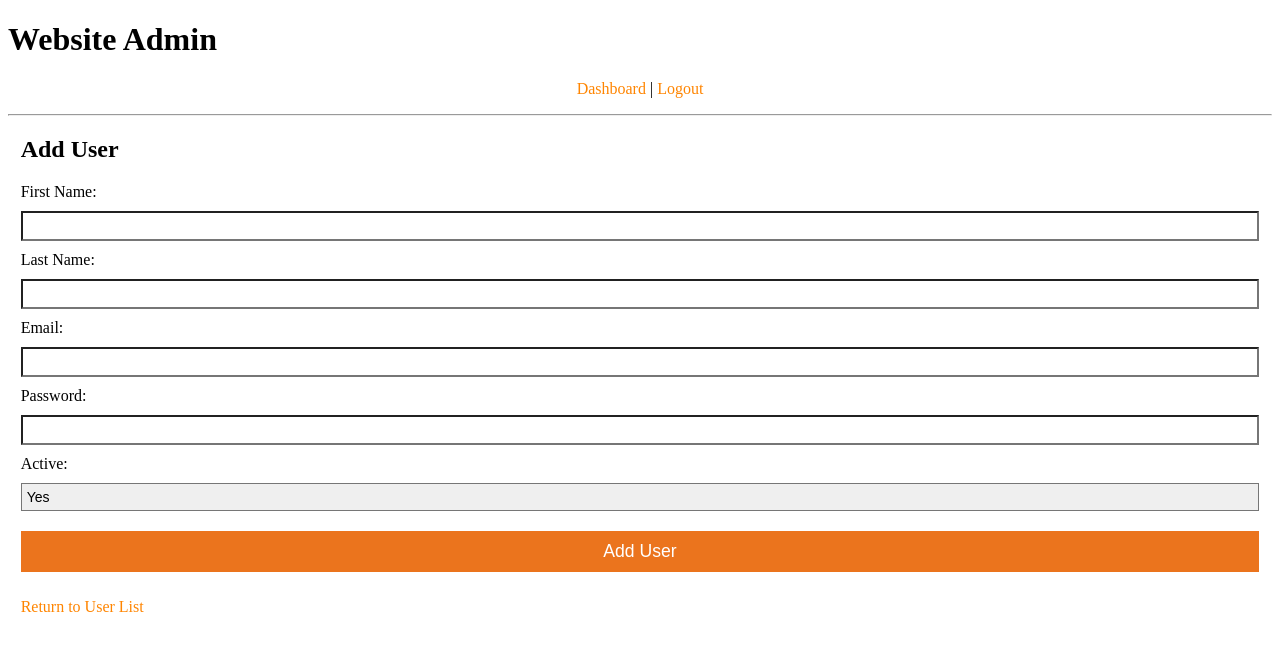
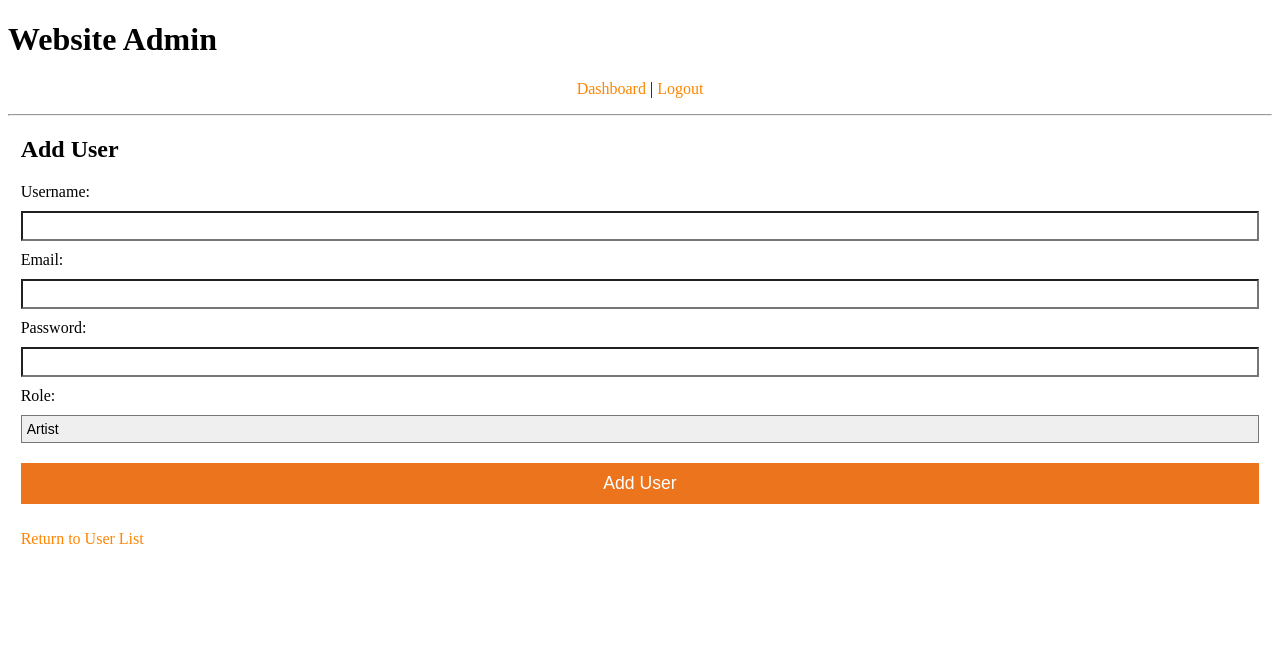
Before and after one commit to sekander/php-cms, a PHP site: page /admin/users_add.php in a window 1280 px wide. Shown: the top 651 px of the page. Run offline with PHP 8.4, Linux system fonts and the light colour scheme; a user stored in the database is signed in; some libraries are stand-ins or nearby versions.

Commit message:
Updated admin controls; Create & Update

```diff
--- a/admin/users_add.php
+++ b/admin/users_add.php
@@ -1,92 +1,87 @@
 <?php
+error_reporting(E_ALL);
+ini_set('display_errors', 1);
 
-include( 'includes/database.php' );
-include( 'includes/config.php' );
-include( 'includes/functions.php' );
+include('includes/database.php');
+include('includes/config.php');
+include('includes/functions.php');
 
 secure();
 
-if( isset( $_POST['first'] ) )
-{
+if (isset($_POST['username'])) {
 
-  if( $_POST['first'] and $_POST['last'] and $_POST['email'] and $_POST['password'] )
-  {
+  if ($_POST['username'] && $_POST['email'] && $_POST['password'] && $_POST['role']) {
 
-    $query = 'INSERT INTO users (
-        first,
-        last,
-        email,
-        password,
-        active
-      ) VALUES (
-        "'.mysqli_real_escape_string( $connect, $_POST['first'] ).'",
-        "'.mysqli_real_escape_string( $connect, $_POST['last'] ).'",
-        "'.mysqli_real_escape_string( $connect, $_POST['email'] ).'",
-        "'.md5( $_POST['password'] ).'",
-        "'.$_POST['active'].'"
-      )';
-    mysqli_query( $connect, $query );
+    // Use prepared statements to prevent SQL injection
+    $query = 'INSERT INTO users (username, email, password_hash, role) VALUES (?, ?, ?, ?)';
 
-    set_message( 'User has been added' );
+    // Prepare statement
+    if ($stmt = mysqli_prepare($connect, $query)) {
 
+      // Hash the password
+      $password_hash = hash('sha256', $_POST['password']);
+
+      // Bind parameters
+      mysqli_stmt_bind_param($stmt, "ssss", $_POST['username'], $_POST['email'], $password_hash, $_POST['role']);
+
+      // Execute query
+      if (mysqli_stmt_execute($stmt)) {
+        set_message('User has been added');
+      } else {
+        // Error executing query
+        set_message('Error: ' . mysqli_error($connect));
+      }
+
+      // Close statement
+      mysqli_stmt_close($stmt);
+    } else {
+      set_message('Error preparing query: ' . mysqli_error($connect));
+    }
+
+  } else {
+    set_message('All fields are required');
   }
 
-  /*
-  // Example of debugging a query
-  print_r($_POST);
-  print_r($query);
+  // Debugging: Check if POST variables and query are as expected
+  // print_r($_POST);
+  // die();
+
+  header('Location: users.php');
   die();
-  */
-
-  header( 'Location: users.php' );
-  die();
-
 }
 
-include( 'includes/header.php' );
-
+include('includes/header.php');
 ?>
 
 <h2>Add User</h2>
 
 <form method="post">
 
-  <label for="first">First Name:</label>
-  <input type="text" name="first" id="first">
-
-  <br>
-
-  <label for="last">Last Name:</label>
-  <input type="text" name="last" id="last">
+  <label for="username">Username:</label>
+  <input type="text" name="username" id="username" required>
 
   <br>
 
   <label for="email">Email:</label>
-  <input type="email" name="email" id="email">
+  <input type="email" name="email" id="email" required>
 
   <br>
 
   <label for="password">Password:</label>
-  <input type="password" name="password" id="password">
+  <input type="password" name="password" id="password" required>
 
   <br>
 
-  <label for="active">Active:</label>
-  <?php
-
-  $values = array( 'Yes', 'No' );
-
-  echo '<select name="active" id="active">';
-  foreach( $values as $key => $value )
-  {
-    echo '<option value="'.$value.'"';
-    echo '>'.$value.'</option>';
-  }
-  echo '</select>';
-
-  ?>
+  <label for="role">Role:</label>
+  <select name="role" id="role" required>
+    <option value="artist">Artist</option>
+    <option value="admin">Admin</option>
+    <option value="user">User</option>
+    <!-- You can add more roles as needed -->
+  </select>
 
   <br>
+
 
   <input type="submit" value="Add User">
 
@@ -94,9 +89,7 @@ include( 'includes/header.php' );
 
 <p><a href="users.php"><i class="fas fa-arrow-circle-left"></i> Return to User List</a></p>
 
-
 <?php
 
-include( 'includes/footer.php' );
-
+include('includes/footer.php');
 ?>
```
Also changed, not shown: admin/users_edit.php (+24 -31 lines).
